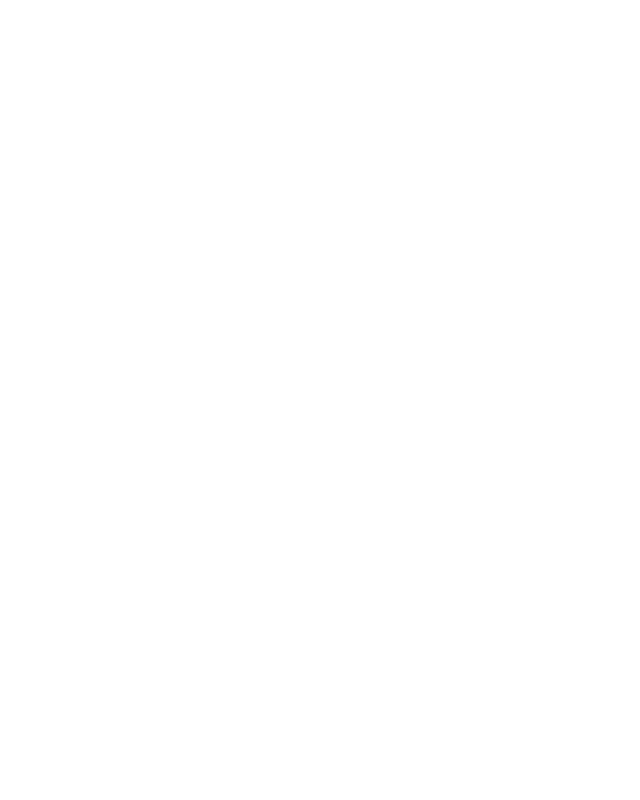
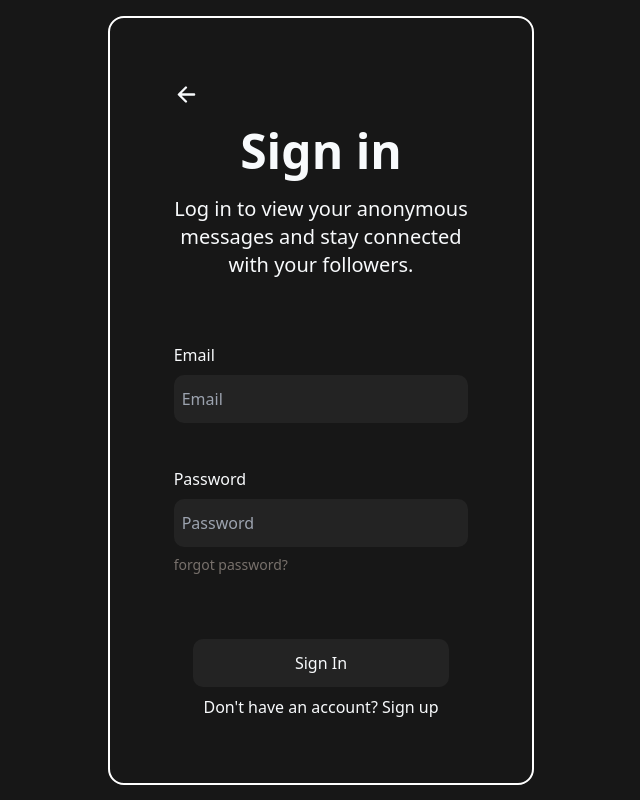
Before and after one commit to 23Aryansharma11/amuk, a React (Vite) app: page /auth/sign-in in a window 1280 px wide. Shown: the whole page, without its empty margins (319-959 px from the left). Built offline with nearby package versions, Linux system fonts and the light colour scheme; no server answers.

Commit message:
add sign in page

```diff
--- a/package.json
+++ b/package.json
@@ -18,6 +18,7 @@
     "react": "^18.3.1",
     "react-dom": "^18.3.1",
     "react-hot-toast": "^2.4.1",
+    "react-icons": "^5.3.0",
     "react-router-dom": "^6.26.1",
     "tailwind-merge": "^2.5.2",
     "tailwindcss-animate": "^1.0.7",
--- a/src/routes/Auth/SignIn.tsx
+++ b/src/routes/Auth/SignIn.tsx
@@ -1,7 +1,84 @@
+import authService from "@/appwrite/auth.appwrite";
+import { formDataToString } from "@/lib/utils";
+import toast from "react-hot-toast";
+import { Link, useNavigate } from "react-router-dom";
+import { IoArrowBackOutline } from "react-icons/io5";
+
 const SignIn = () => {
+  const navigate = useNavigate();
+
+  const handleSubmit = async (event: React.FormEvent<HTMLFormElement>) => {
+    event.preventDefault();
+
+    const formData = new FormData(event.target as HTMLFormElement);
+    const { email, password } = formDataToString(formData);
+
+    const response = await authService.signInUser(email, password);
+
+    if (!response?.$id) {
+      return toast.error("Invalid email or password");
+    }
+
+    toast.success("Logged in successfully");
+    return navigate(`/dashboard/${response.$id}`);
+  };
+
   return (
-    <div>SignIn</div>
-  )
+    <main className="min-h-screen w-full flex flex-col justify-center items-center bg-amuk-background">
+      <form
+        onSubmit={handleSubmit}
+        className=" w-11/12 sm:w-2/3 md:w-1/2 lg:w-1/3 border-2 border-white p-8 sm:p-5 md:p-10 lg:p-16 rounded-2xl flex flex-col gap-16 text-center "
+      >
+        <div className="space-y-5">
+          <Link to = "/"><IoArrowBackOutline size={25} /></Link>
+          <h2>Sign in</h2>
+          <h6>
+          Log in to view your anonymous messages and stay connected with your followers.
+          </h6>
+        </div>
+        <div className="flex flex-col gap-11 text-left">
+
+          <div className="flex flex-col gap-2">
+            <label htmlFor="email">Email</label>
+            <input
+              type="email"
+              name="email"
+              id="email"
+              placeholder="Email"
+              required
+              autoComplete="off"
+              className="px-2 py-3 bg-amuk-foreground rounded-[10px] focus:outline-none"
+            />
+          </div>
+          <div className="flex flex-col gap-2">
+            <label htmlFor="password">Password</label>
+            <input
+              type="password"
+              name="password"
+              id="password"
+              required
+              placeholder="Password"
+              minLength={8}
+              maxLength={20}
+              className="px-2 py-3 bg-amuk-foreground rounded-[10px] focus:outline-none"
+            />
+          <Link className="text-sm text-stone-500" to = "/auth/forgot-password">forgot password?</Link>
+          </div>
+        </div>
+        <div className="flex flex-col gap-2 justify-center items-center">
+          <button
+            type="submit"
+            className="w-64 px-2 py-3 bg-amuk-foreground rounded-[10px] focus:outline-none"
+          >
+            Sign In
+          </button>
+          <Link to="/auth/sign-up">
+            Don't have an account? <span>Sign up</span>
+          </Link>
+        </div>
+      </form>
+    </main>
+  );
 }
 
 export default SignIn
--- a/src/routes/Auth/SignUp.tsx
+++ b/src/routes/Auth/SignUp.tsx
@@ -2,6 +2,7 @@
 import { formDataToString } from "@/lib/utils";
 import toast from "react-hot-toast";
 import { Link, useNavigate } from "react-router-dom";
+import { IoArrowBackOutline } from "react-icons/io5";
 
 const SignUp = () => {
   const navigate = useNavigate();
@@ -28,13 +29,13 @@
     return navigate("/auth/sign-in");
   };
   return (
-    <main className="h-screen w-full flex flex-col justify-center items-center bg-amuk-background">
+    <main className="min-h-screen w-full flex flex-col justify-center items-center bg-amuk-background">
       <form
         onSubmit={handleSubmit}
         className=" w-11/12 sm:w-2/3 md:w-1/2 lg:w-1/3 border-2 border-white p-8 sm:p-5 md:p-10 lg:p-16 rounded-2xl flex flex-col gap-16 text-center "
       >
         <div className="space-y-5">
-          {/* Todo: add back button react-icon */}
+        <Link to = "/auth/sign-in"><IoArrowBackOutline size={25} /></Link>
           <h2>Sign Up</h2>
           <h6>
             Sign up now to unlock a world of honest opinions and candid
@@ -101,7 +102,7 @@
             Sign Up
           </button>
           <Link to="/auth/sign-in">
-            Already have an account?<span>Login</span>
+            Already have an account? <span>Login</span>
           </Link>
         </div>
       </form>
```
Also changed, not shown: 1 other file (tests, documents, lock files or other folders).
